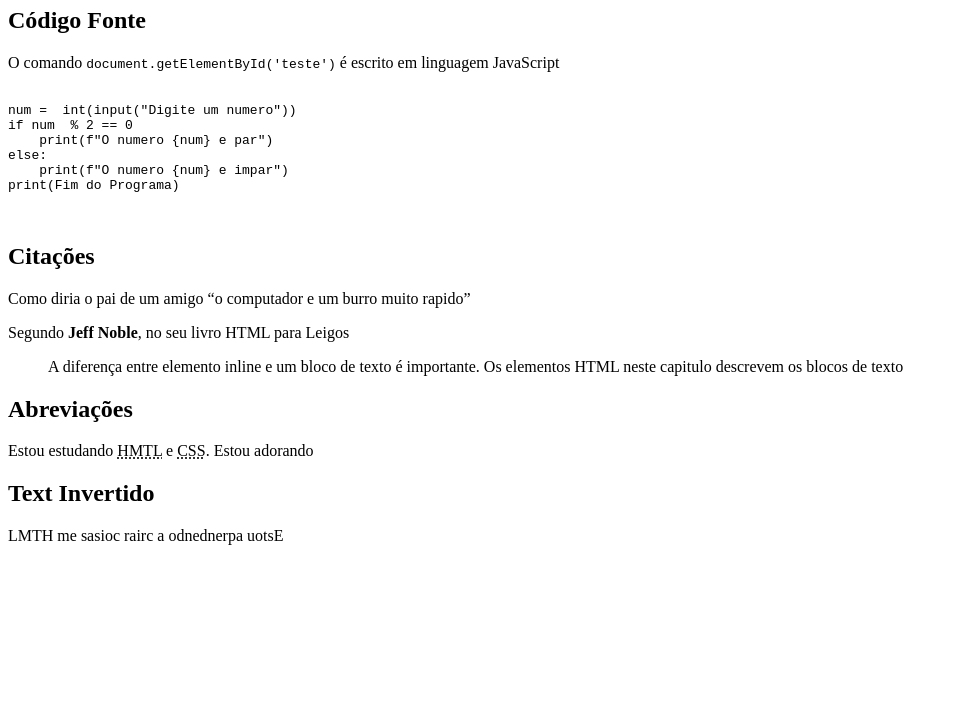
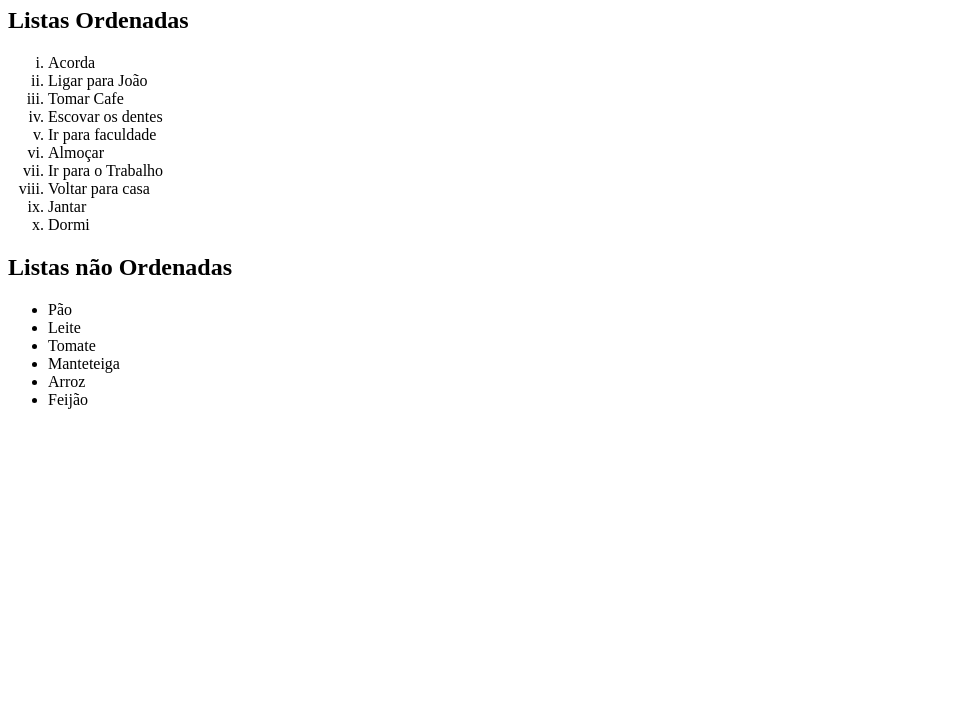
Before and after one commit to TassioSales/HTML_CSS, a plain HTML site: page exercicio_9/index.html in a window 1280 px wide. Shown: the part 73-800 px from the top of the page, without its empty margins (0-958 px from the left). Drawn offline with Linux system fonts and the light colour scheme.

Commit message:
commit final

```diff
--- a/exercicio_9/index.html
+++ b/exercicio_9/index.html
@@ -4,34 +4,31 @@
     <meta charset="UTF-8">
     <meta http-equiv="X-UA-Compatible" content="IE=edge">
     <meta name="viewport" content="width=device-width, initial-scale=1.0">
-    <title>Outras formatações</title>
+    <title>Listas</title>
 </head>
 <body>
-    <h1>Outras formatações</h1>
-    <h2>Código Fonte</h2>
-    <p>O comando <code>document.getElementById('teste')</code> é escrito em linguagem JavaScript</p>
-    <pre>
-        <code>
-num =  int(input("Digite um numero"))
-if num  % 2 == 0
-    print(f"O numero {num} e par")
-else:
-    print(f"O numero {num} e impar")
-print(Fim do Programa)
-        </code>
-    </pre>
-    <h2>Citações</h2>
-    <p>Como diria o pai de um amigo <q>o computador e um burro muito rapido</q></p>
-    <p>Segundo <strong>Jeff Noble</strong>, no seu livro HTML para Leigos</p>
-
-    <blockquote cite = "https://books.google.com.br/books/about/HTML_XHTML_e_CSS_Para_Leigos.html?id=E8ZtDwAAQBAJ&redir_esc=y">
-        A diferença entre elemento inline e um bloco de texto é importante. Os elementos HTML neste capitulo descrevem os blocos de texto
-    </blockquote>
-    <h2>Abreviações</h2>
-    <p>Estou estudando <abbr title="HyperText Markup Language">HMTL</abbr> e <abbr title="Cascadinf Style Sheetes">CSS</abbr>. Estou adorando</p>
-
-    <h2>Text Invertido</h2>
-
-    <p><bdo dir="rtl">Estou aprendendo a criar coisas em HTML</bdo></p>
+    <h1>Trabalhando com Listas</h1>
+    <h2>Listas Ordenadas</h2>
+    <ol type="i">
+        <li>Acorda</li>
+        <li>Ligar para João</li>
+        <li>Tomar Cafe</li>
+        <li>Escovar os dentes</li>
+        <li>Ir para faculdade</li>
+        <li>Almoçar</li>
+        <li>Ir para o Trabalho</li>
+        <li>Voltar para casa</li>
+        <li>Jantar</li>
+        <li>Dormi</li>
+    </ol>
+    <h2>Listas não Ordenadas</h2>
+    <ul type = "squere">
+        <li>Pão</li>
+        <li>Leite</li>
+        <li>Tomate</li>
+        <li>Manteteiga</li>
+        <li>Arroz</li>
+        <li>Feijão</li>
+    </ul>
 </body>
 </html>
```
Also changed, not shown: exercicio_8b/index.html (added, +37 -0 lines).
